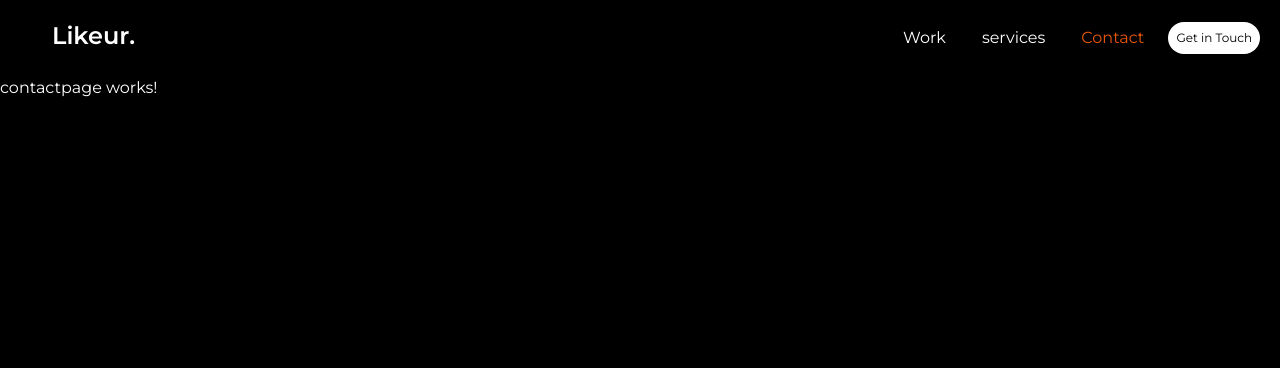
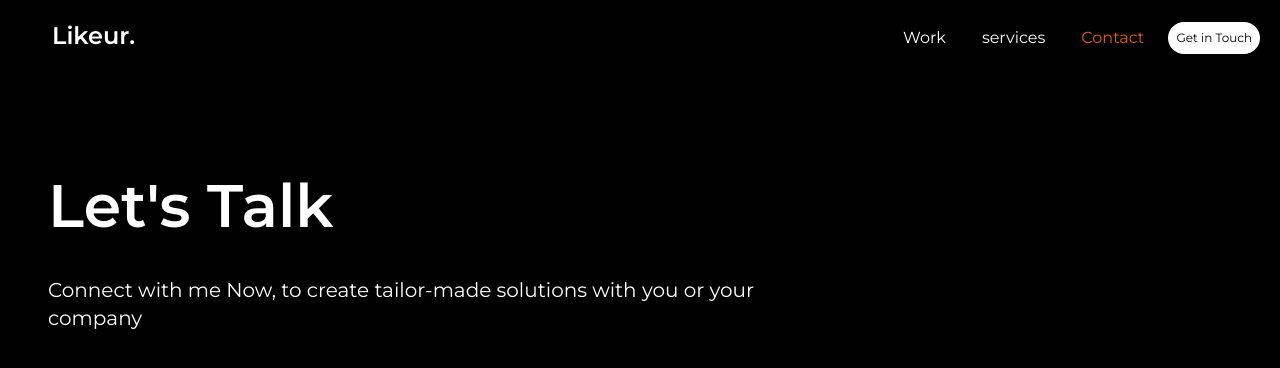
Before and after one commit to Likeur/my_creative_portfolio, an Angular app: page /contact in a window 1280 px wide. Shown: the top 368 px of the page. Built offline with nearby package versions, Linux system fonts and the light colour scheme.

Commit message:
add hero to contact section

```diff
--- a/src/app/pages/contactpage/contactpage.component.html
+++ b/src/app/pages/contactpage/contactpage.component.html
@@ -1,2 +1,15 @@
-<app-navbar />
-<p class="text-white">contactpage works!</p>
+<main>
+    <app-navbar />
+    <section class="lg:p-12">
+        <div class="flex items-end justify-between">
+            <div class="text-home">
+                <h1 class="text-white lg:text-6xl flex flex-col lg:mt-10 font-semibold dark:text-black">
+                    <span class="mt-3">Let's Talk</span>
+                </h1>
+                <p class="text-white text-xl lg:mt-10 dark:text-black lg:w-[60vw]">
+                    Connect with me Now, to create tailor-made solutions with you or your company
+                </p>
+            </div>
+        </div>
+    </section>
+</main>
--- a/src/app/pages/contactpage/contactpage.component.ts
+++ b/src/app/pages/contactpage/contactpage.component.ts
@@ -1,7 +1,7 @@
 import { Component } from '@angular/core';
 import { CommonModule } from '@angular/common';
 import { NavbarComponent } from '../../components/navbar/navbar.component';
-
+import { gsap } from 'gsap';
 @Component({
   selector: 'app-contactpage',
   standalone: true,
@@ -10,5 +10,20 @@ import { NavbarComponent } from '../../components/navbar/navbar.component';
 
 })
 export default class ContactpageComponent {
+  AnimeTextHome(){
+    const tl = gsap.timeline();
 
+    tl.fromTo('.text-home',{
+      opacity: 0,
+      y: 50
+    },{
+      opacity: 1,
+      duration: 1,
+      y: 0
+    })
+  }
+
+  ngOnInit(){
+    this.AnimeTextHome();
+  }
 }
--- a/src/app/pages/servicepage/servicepage.component.html
+++ b/src/app/pages/servicepage/servicepage.component.html
@@ -6,7 +6,7 @@
                 <h1 class="text-white lg:text-6xl flex flex-col lg:mt-10 font-semibold dark:text-black">
                     <span class="mt-3">Service</span>
                 </h1>
-                <p class="text-white text-lg lg:mt-10 dark:text-black lg:w-[60vw]">
+                <p class="text-white text-xl lg:mt-10 dark:text-black lg:w-[60vw]">
                     Discover what services i offer
                     and how i can help you for your Next Project, <br> <a routerLink="" class="underline"> Contact me Now !</a>
                 </p>
--- a/src/app/pages/workpage/workpage.component.html
+++ b/src/app/pages/workpage/workpage.component.html
@@ -6,7 +6,7 @@
                 <h1 class="text-white lg:text-6xl flex flex-col lg:mt-10 font-semibold dark:text-black">
                     <span class="mt-3">Work</span>
                 </h1>
-                <p class="text-white text-lg lg:mt-10 dark:text-black lg:w-[60vw]">
+                <p class="text-white text-xl lg:mt-10 dark:text-black lg:w-[60vw]">
                     i don't just create website or User interfaces, i design everythings from scratch
                     to make sure that the client get what he want, i'm working on some exciting project , checkout my work section to know more about my work
                 </p>
```
